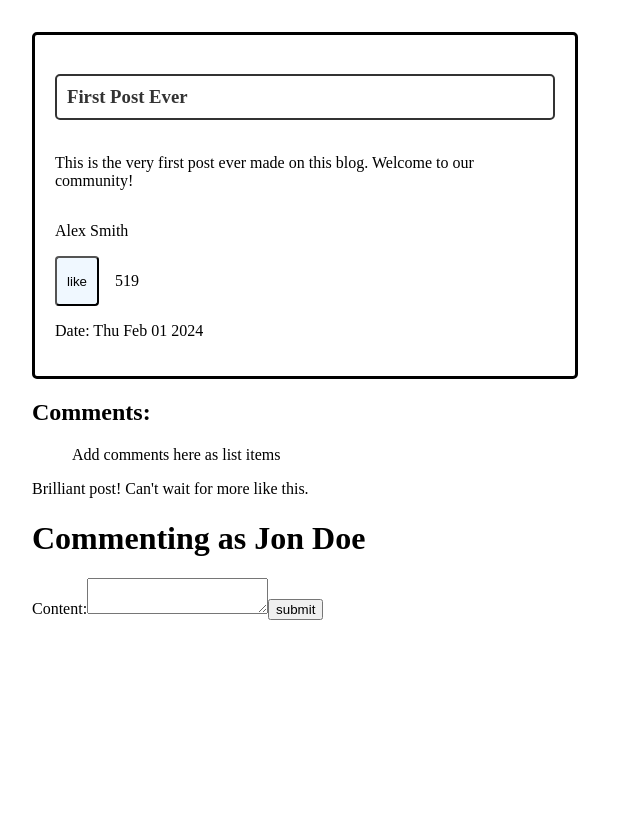
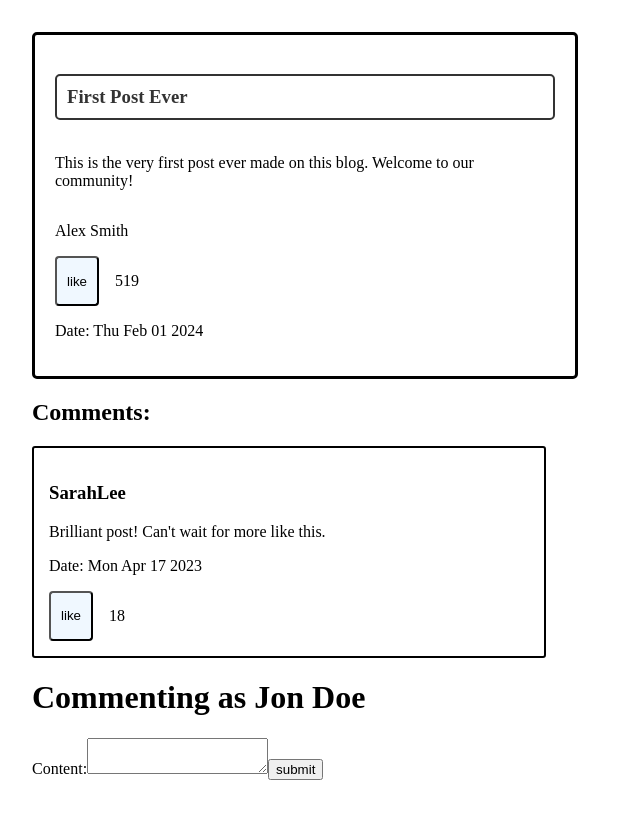
Before and after one commit to Collaborative-Software-Development-Club/ReactNewsBlog, a React (Create React App) app in the folder react-news-blog/: page /post/a1e6f2c3 in a window 1280 px wide. Shown: the top 818 px of the page, without its empty margins (0-640 px from the left). Built offline with nearby package versions, Linux system fonts and the light colour scheme.

Commit message:
Created comment component and had them load into the post page. Added the like component within the comment component.

```diff
--- a/react-news-blog/src/App.css
+++ b/react-news-blog/src/App.css
@@ -9,17 +9,17 @@ body {
     height: 100%;
 }
 
-.blog-Post-Stream {
+.commentStream { /*need to experiment with multiple comments*/
     flex-direction: column;
     display: flex;
     justify-content: right;
     gap: 1rem;
     overflow: scroll;
-    height: 100%;
     list-style-type: none;
     margin: 0;
     padding: 0;
 }
+
 
 .main-page-content {
     display: flex;
@@ -65,10 +65,18 @@ Used to display all posts in the corner...*/
     width: 500px;
 }
 
+.comment {
+    border-radius: 3px;
+    border: 2px solid;
+    padding: 15px;
+    width: 30rem;
+}
+
 .like-Button {
     background-color: aliceblue;
     padding: 10px;
     border-radius: 4px;
+
 }
 
 .blog-Post-Title {
--- /dev/null
+++ b/react-news-blog/src/layouts/PostPage/Comment.jsx
@@ -0,0 +1,18 @@
+import React from "react";
+import LikeCount from "../MainPage/LikeCount"
+
+const Comment = ({commentData}) => {
+	return (
+		<div className="comment">
+			<h3 className = "Author">{commentData.author}</h3>
+			<p className="comment-Content">{commentData.content}</p>
+
+
+            <p>Date: {new Date(commentData.date).toDateString()}</p>
+			<LikeCount likeCount={commentData.likes}/>
+		</div>
+	);
+
+};
+
+export default Comment;
--- a/react-news-blog/src/layouts/PostPage/CommentWriter.jsx
+++ b/react-news-blog/src/layouts/PostPage/CommentWriter.jsx
@@ -1,16 +1,17 @@
 import React, { useRef } from 'react'
+import useData from "../../data/useData"
 
+const CommentWriter = ({user}) => {
+    const contentRef = useRef()
+    const {uploadComment} = useData()
 
-const CommentWriter = ({user, uploadComment}) => {
-    const contentRef = useRef()
-
-    const createCommentData = (title, content) => {
+    const createCommentData = (content) => {
         return {
-            author: user.name,
-            title: title,
+            //author: user.name,
+            //title: title,
             content: content,
-            date: getCurrentISODate(),
-            likes: 0,
+            //date: getCurrentISODate(),
+            //likes: 0,
         }
     }
 
--- a/react-news-blog/src/layouts/PostPage/index.jsx
+++ b/react-news-blog/src/layouts/PostPage/index.jsx
@@ -5,6 +5,7 @@ import BlogPost from "../../components/BlogPost";
 import CommentWriter from "../PostPage/CommentWriter";
 import usePostData from "../../data/usePostData";
 import useUserData from "../../data/useUserData.js"
+import Comment from "../PostPage/Comment";
 
 const PostPage = ({comments, uploadComment}) => {
 	const { id } = useParams();
@@ -14,15 +15,17 @@ const PostPage = ({comments, uploadComment}) => {
     if(!postData){
         return  <h1>Post not found</h1>
     }
-	const postComments = comments.filter(comment => comment.post === id); //filter comments based on post ID
+	//filter comments based on post ID, .filter returns true or false for each
+	const postComments = comments.filter(comment => comment.post === id);
 
 	return (
 		<>
 			<BlogPost postData={postData}/>
 			<h2>Comments:</h2>
-            <ul>Add comments here as list items</ul>
-			{postComments.map((comment) => (comment.content))}
-			<CommentWriter uploadComment={uploadComment} user = {user}/>
+			<div className="commentStream">
+				{postComments.map((comment) => (<Comment commentData = {comment}/>))}
+			</div>
+			<CommentWriter uploadComment= {uploadComment} user = {user}/>
 		</>
 	);
 };
```
